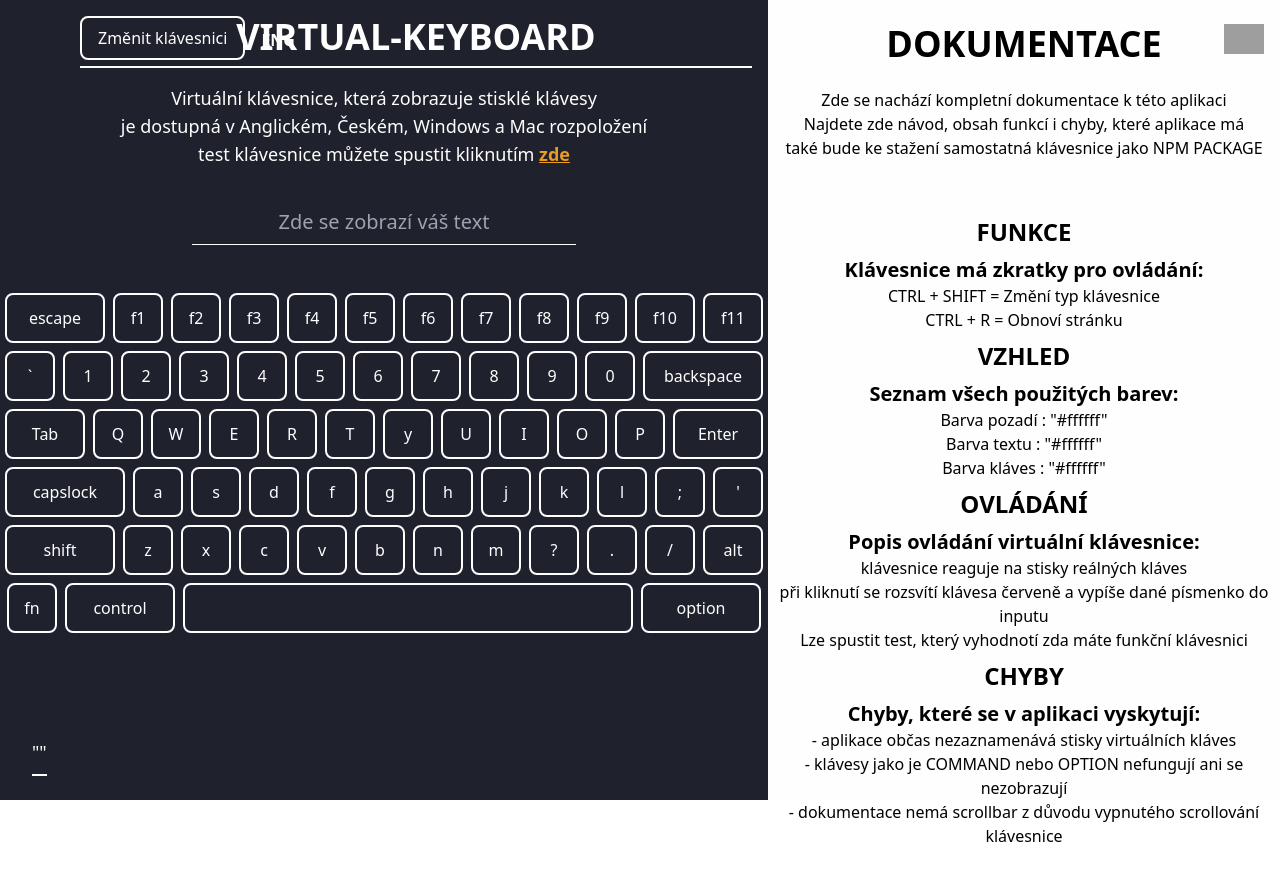
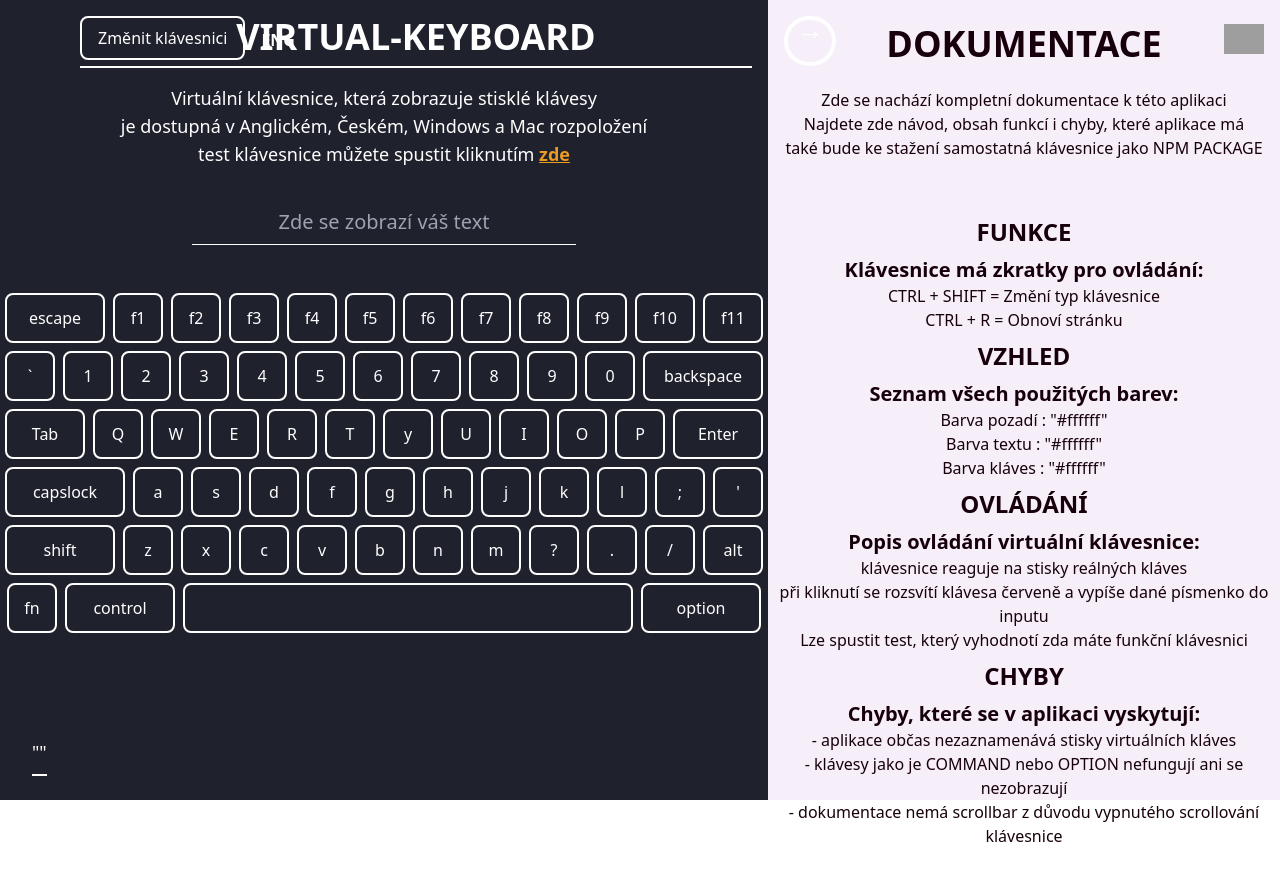
Before and after one commit to OndrejLosensky/virtual-keyboard, a React (Create React App) app: page / in a window 1280 px wide. Shown: the top 880 px of the page. Built offline with nearby package versions, Linux system fonts and the light colour scheme; grey boxes are pictures that could not be loaded; the HTML template or start-up script is replaced by a standard one.

Commit message:
oprava barvy

```diff
--- a/src/App.js
+++ b/src/App.js
@@ -17,7 +17,7 @@ function App() {
             <Keyboard/>
         </div>
         {/* DOKUMENTACE*/}
-        <div className={`${open ? "w-[40%] bg-foreColorWhite": "w-[5%] bg-backColor"} duration-300 absolute right-0 h-full`} >
+        <div className={`${open ? "w-[40%] bg-docuBg": "w-[5%] bg-backColor"} duration-300 absolute text-docuText right-0 h-full`} >
           <button
           className={`absolute text-foreColorWhite top-4 px-2 left-4 rounded-full  border-4 ${open && "rotate-180 text-backColor"}`}
            style={{"fontSize": "28px"}}
--- a/tailwind.config.js
+++ b/tailwind.config.js
@@ -20,7 +20,7 @@ module.exports = {
       btnbg: "#5f90a0",
       bgRed: "#f40b1f",
       docuText: "#17000b",
-      docuBg: "#e6d1f3",
+      docuBg: "#f6eef9",
       },
   },
   plugins: [],
```
